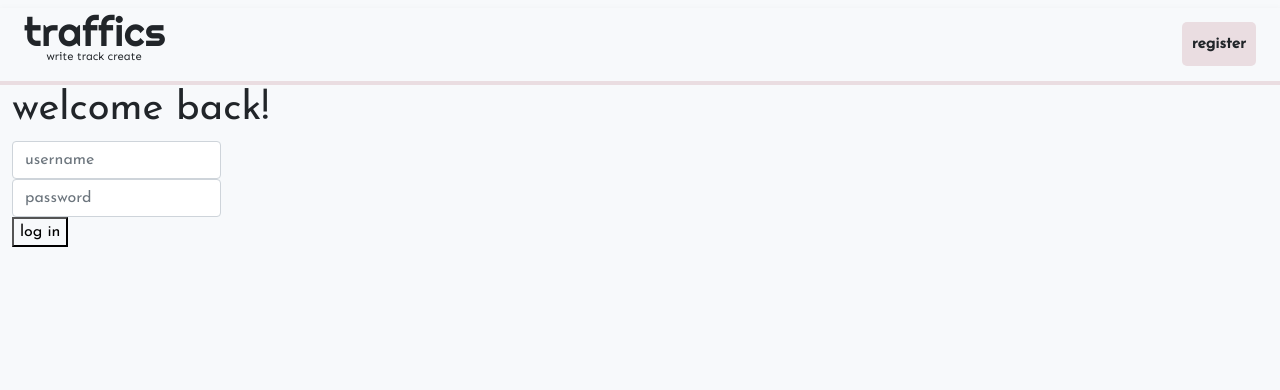
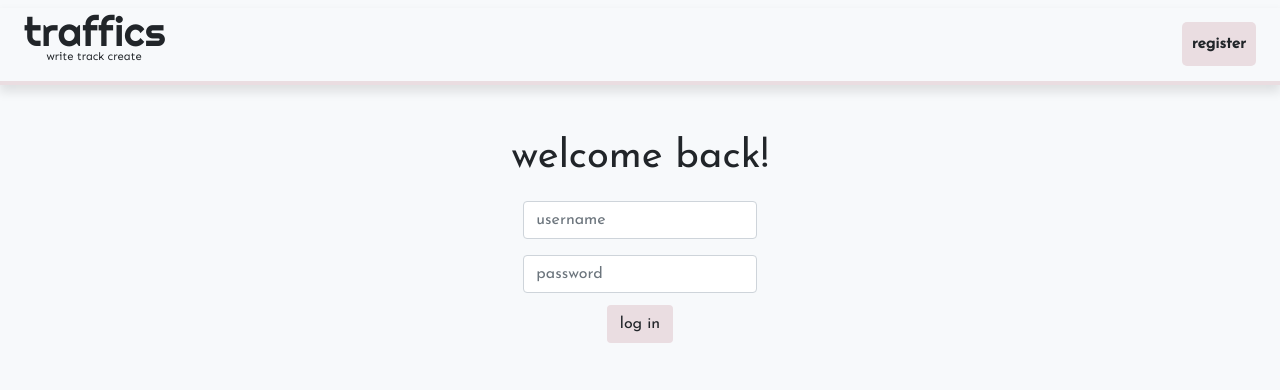
Before and after one commit to madhu-ravuri/Traffics, a Django app: page / in a window 1280 px wide. Shown: the top 390 px of the page. Run offline with Django 3.2, Linux system fonts and the light colour scheme.

Commit message:
login + validations styling

```diff
--- a/tracker/static/logreg.css
+++ b/tracker/static/logreg.css
@@ -2,8 +2,7 @@
 @import url("https://fonts.googleapis.com/css2?family=Righteous&display=swap");
 @import url("https://fonts.googleapis.com/css2?family=Sen&display=swap");
 
-* {
-  /* margin: 0 auto; */
+body {
   background-color: #f7f9fb;
   font-family: "Josefin Sans", sans-serif;
 }
@@ -42,15 +41,22 @@
   background-color: #ffe3e0 !important;
 }
 
-.btn:active {
+.btn-header:active {
   box-shadow: none !important;
+  background-color: #ffe3e0 !important;
 }
 
 /* login/reg forms */
-/* .container {
-  margin-top: 30px;
-  align-content: center;
+
+input .btn-log {
+  font-weight: bold;
+  background-color: #eadde1;
+  border: none;
+  border-radius: 5px;
+  padding: 20px;
 }
+
+/*
 
 #msgs {
   font-family: "Cronos Pro";
--- a/tracker/templates/index.html
+++ b/tracker/templates/index.html
@@ -28,24 +28,35 @@
       </header>
     </div>
 
-    <div id="msgs">
+    <div class="d-flex justify-content-center">
       {% if messages %}
-      <ul class="messages">
+      <ul
+        class="
+          alert alert-warning
+          mb-0
+          mt-4
+          px-3
+          col-lg-5 col-md-5 col-sm-12
+          text-center
+          list-unstyled
+        "
+      >
         {% for message in messages %}
         <li {% if message.tags %} class="{{ message.tags }}" {% endif %}>
-          {{ message }}
+          <strong>Oops!</strong> {{ message }}
         </li>
         {% endfor %}
       </ul>
       {% endif %}
     </div>
-    <div class="container-fluid">
-      <div class="user-form">
+
+    <div class="d-flex flex-wrap justify-content-center p-4">
+      <div class="p-4">
         <h1>welcome back!</h1>
-        <form action="/login" method="POST">
+        <form class="align-items-center" action="/login" method="POST">
           {% csrf_token %}
-          <div class="form">
-            <div class="col-sm-2">
+          <div class="p-1">
+            <div class="col p-2">
               <input
                 type="text"
                 class="form-control"
@@ -53,9 +64,9 @@
                 name="username"
               />
             </div>
-            <div class="col-sm-2">
+            <div class="col p-2">
               <input
-                type="text"
+                type="password"
                 class="form-control"
                 placeholder="password"
                 name="password"
@@ -63,10 +74,22 @@
             </div>
           </div>
 
-          <button>log in</button>
+          <div class="col text-center">
+            <input
+              type="submit"
+              class="btn btn-log"
+              style="background-color: #eadde1"
+              value="log in"
+            />
+          </div>
         </form>
       </div>
     </div>
+    <script
+      src="https://cdn.jsdelivr.net/npm/@popperjs/core@2.9.2/dist/umd/popper.min.js"
+      integrity="sha384-IQsoLXl5PILFhosVNubq5LC7Qb9DXgDA9i+tQ8Zj3iwWAwPtgFTxbJ8NT4GN1R8p"
+      crossorigin="anonymous"
+    ></script>
     <script
       src="https://cdn.jsdelivr.net/npm/bootstrap@5.0.1/dist/js/bootstrap.bundle.min.js"
       integrity="sha384-gtEjrD/SeCtmISkJkNUaaKMoLD0//ElJ19smozuHV6z3Iehds+3Ulb9Bn9Plx0x4"
```
Also changed, not shown: tracker/templates/register.html (+28 -1 lines), db.sqlite3.
